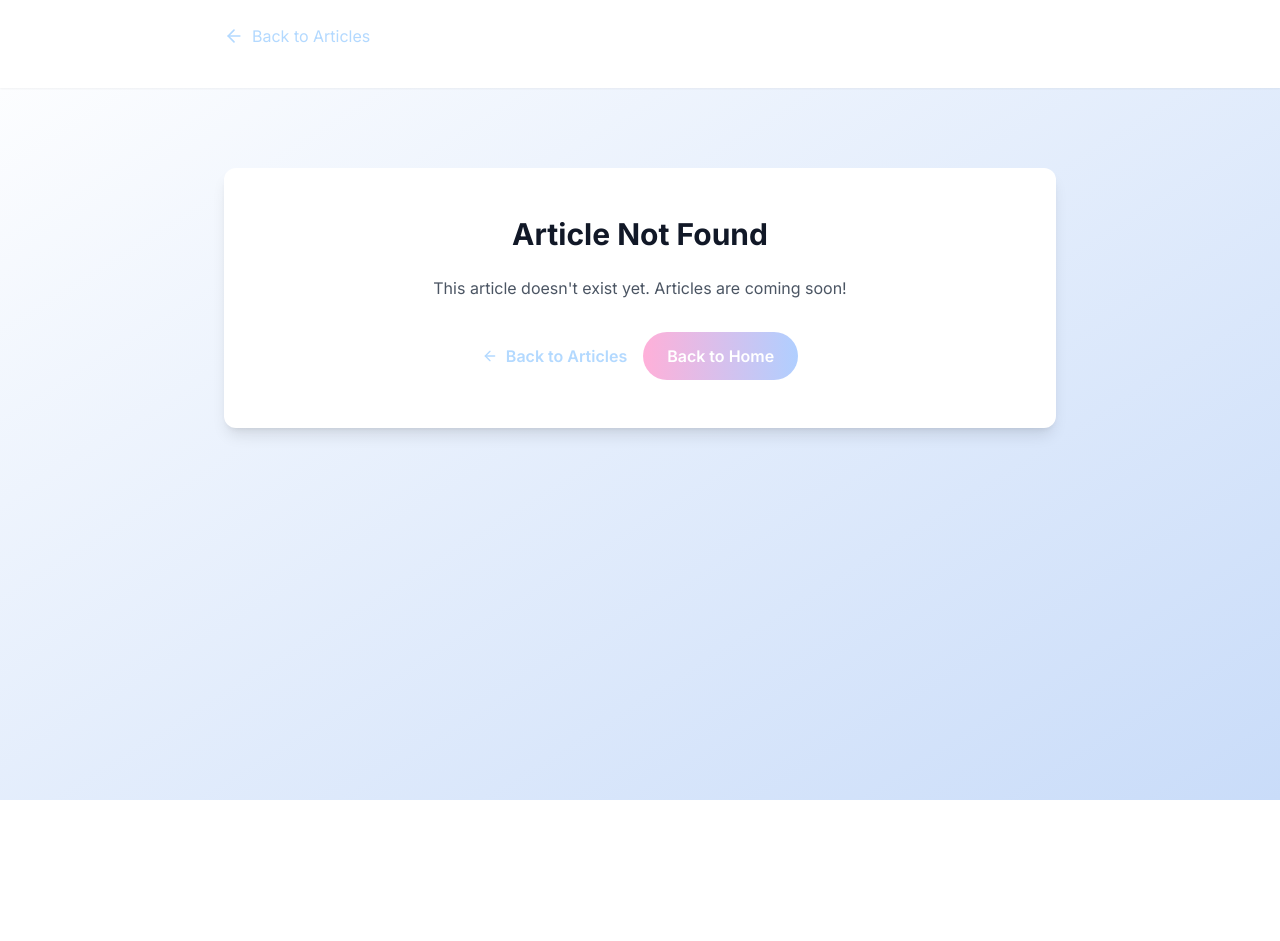
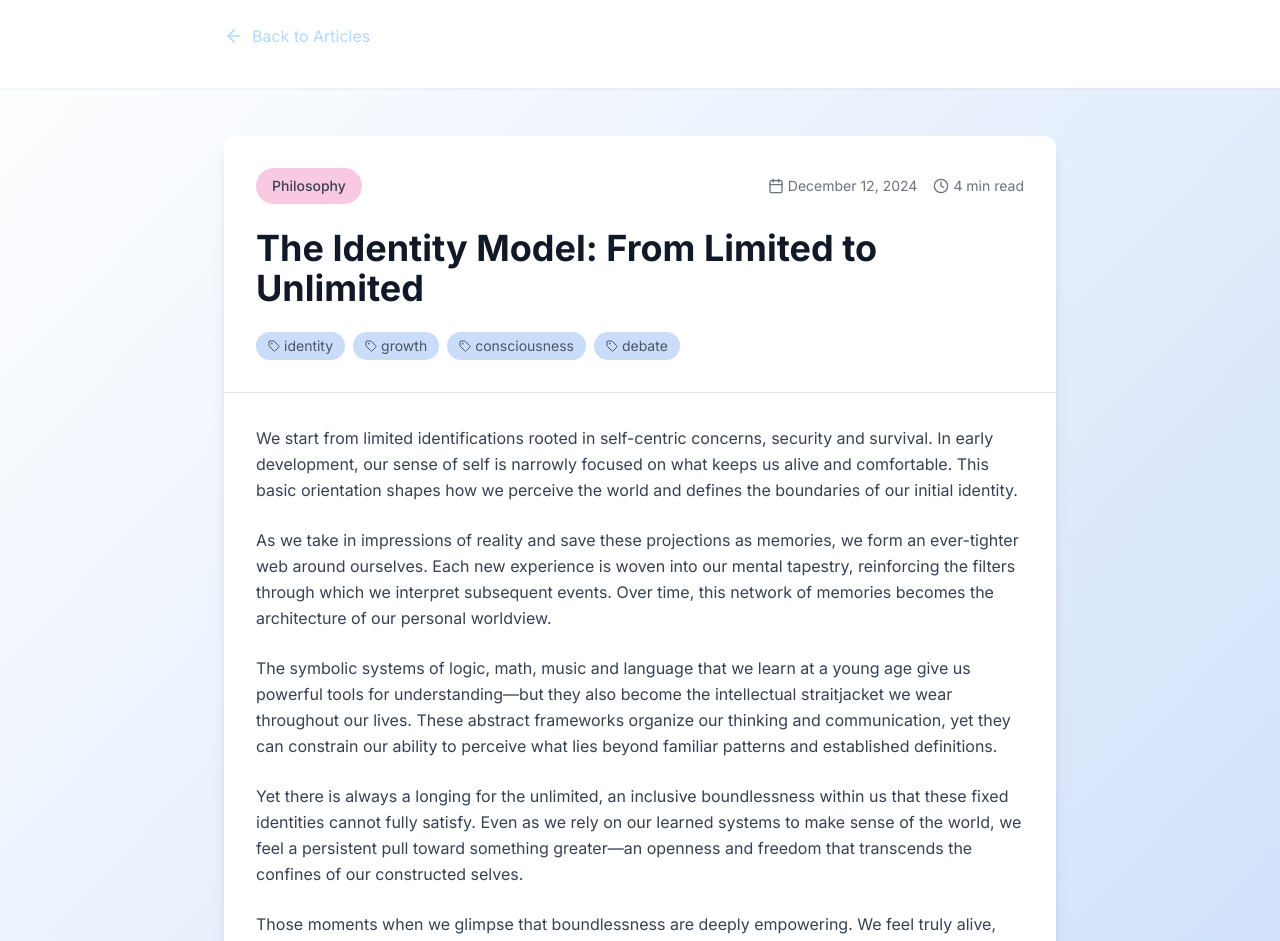
Before and after one commit to kaushalbalagurusamy/project-lantern, a React (Vite) app: page /article/1 in a window 1280 px wide. Before the commit this address had no page. Shown: the top 941 px of the page. Before the commit the page ends 800 px from the top, so only its background shows below. Built offline with nearby package versions, Linux system fonts and the light colour scheme.

Commit message:
Add first article
Added the article "The Identity Model: From Limited to Unlimited" to the articles section.

```diff
--- a/src/components/Blog.tsx
+++ b/src/components/Blog.tsx
@@ -4,7 +4,17 @@ import { Calendar } from 'lucide-react';
 import { Link } from 'react-router-dom';
 
 const Blog = () => {
-  const blogPosts: any[] = [];
+  const blogPosts = [
+    {
+      id: "1",
+      title: "The Identity Model: From Limited to Unlimited",
+      excerpt: "We start from limited identifications rooted in self-centric concerns, security and survival. Explore the journey of growth from constrained identity to boundless possibility.",
+      date: "December 12, 2024",
+      readTime: "4 min read",
+      category: "Philosophy",
+      tags: ["identity", "growth", "consciousness", "debate"]
+    }
+  ];
 
   return (
     <section id="insights" className="py-20 px-4 sm:px-6 lg:px-8 bg-gradient-to-br from-white to-pastel-blue-light">
@@ -17,10 +27,58 @@ const Blog = () => {
           <div className="w-24 h-1 bg-gradient-to-r from-pastel-pink to-pastel-blue mx-auto rounded-full mt-6"></div>
         </div>
 
-        <div className="text-center py-12">
-          <p className="text-gray-600 text-lg mb-6">Articles coming soon!</p>
-          <p className="text-gray-500">Check back later for the latest insights on debate coaching and techniques.</p>
-        </div>
+        {blogPosts.length === 0 ? (
+          <div className="text-center py-12">
+            <p className="text-gray-600 text-lg mb-6">Articles coming soon!</p>
+            <p className="text-gray-500">Check back later for the latest insights on debate coaching and techniques.</p>
+          </div>
+        ) : (
+          <div className="grid md:grid-cols-2 lg:grid-cols-2 gap-8">
+            {blogPosts.map(post => (
+              <article key={post.id} className="bg-white rounded-xl shadow-lg hover:shadow-xl transition-all duration-300 transform hover:scale-105 overflow-hidden">
+                <div className="p-6">
+                  <div className="flex items-center justify-between mb-4">
+                    <span className="px-3 py-1 bg-pastel-pink-light text-gray-700 rounded-full text-sm font-medium">
+                      {post.category}
+                    </span>
+                    <div className="flex items-center text-gray-500 text-sm">
+                      <Calendar className="w-4 h-4 mr-1" />
+                      {post.date}
+                    </div>
+                  </div>
+
+                  <h3 className="text-xl font-bold text-gray-900 mb-3 leading-tight hover:text-pastel-blue transition-colors duration-200">
+                    <Link to={`/article/${post.id}`} className="hover:underline">
+                      {post.title}
+                    </Link>
+                  </h3>
+
+                  <p className="text-gray-600 mb-4 leading-relaxed">
+                    {post.excerpt}
+                  </p>
+
+                  <div className="flex flex-wrap gap-2 mb-4">
+                    {post.tags.slice(0, 2).map(tag => (
+                      <span key={tag} className="text-xs bg-pastel-blue-light text-gray-600 px-2 py-1 rounded">
+                        {tag}
+                      </span>
+                    ))}
+                  </div>
+
+                  <div className="flex items-center justify-between">
+                    <span className="text-sm text-gray-500">{post.readTime}</span>
+                    <Link
+                      to={`/article/${post.id}`}
+                      className="text-pastel-blue hover:text-pastel-pink font-semibold transition-colors duration-200"
+                    >
+                      Read More →
+                    </Link>
+                  </div>
+                </div>
+              </article>
+            ))}
+          </div>
+        )}
 
         <div className="text-center mt-12">
           <Link
--- a/src/pages/Articles.tsx
+++ b/src/pages/Articles.tsx
@@ -7,8 +7,31 @@ import { Input } from '@/components/ui/input';
 const Articles = () => {
   const [searchQuery, setSearchQuery] = useState('');
 
-  // Empty articles array - ready for real content
-  const allBlogPosts: any[] = [];
+  // Article data
+  const allBlogPosts = [
+    {
+      id: "1",
+      title: "The Identity Model: From Limited to Unlimited",
+      excerpt: "We start from limited identifications rooted in self-centric concerns, security and survival. Explore the journey of growth from constrained identity to boundless possibility.",
+      date: "December 12, 2024",
+      readTime: "4 min read",
+      category: "Philosophy",
+      tags: ["identity", "growth", "consciousness", "debate"],
+      content: `We start from limited identifications rooted in self-centric concerns, security and survival. In early development, our sense of self is narrowly focused on what keeps us alive and comfortable. This basic orientation shapes how we perceive the world and defines the boundaries of our initial identity.
+
+As we take in impressions of reality and save these projections as memories, we form an ever-tighter web around ourselves. Each new experience is woven into our mental tapestry, reinforcing the filters through which we interpret subsequent events. Over time, this network of memories becomes the architecture of our personal worldview.
+
+The symbolic systems of logic, math, music and language that we learn at a young age give us powerful tools for understanding—but they also become the intellectual straitjacket we wear throughout our lives. These abstract frameworks organize our thinking and communication, yet they can constrain our ability to perceive what lies beyond familiar patterns and established definitions.
+
+Yet there is always a longing for the unlimited, an inclusive boundlessness within us that these fixed identities cannot fully satisfy. Even as we rely on our learned systems to make sense of the world, we feel a persistent pull toward something greater—an openness and freedom that transcends the confines of our constructed selves.
+
+Those moments when we glimpse that boundlessness are deeply empowering. We feel truly alive, liberated from the narrow web of our habitual perceptions. In those flashes of expansive awareness, we sense the potential for growth beyond any single identity.
+
+For many people, questioning formative assumptions through debate provides a taste of this experience. Challenging our own glossaries and those of others forces us to step outside our comfort zones and explore new conceptual territory.
+
+This is the process of growth: a continual movement from limited to unlimited. By confronting and expanding the boundaries of our identities, we open ourselves to ever-larger bubbles of possibility.`
+    }
+  ];
 
   // Filter articles based on search query
   const filteredArticles = useMemo(() => {
@@ -61,24 +84,7 @@ const Articles = () => {
           )}
         </div>
 
-        {/* Articles Grid or Empty State */}
-        {allBlogPosts.length === 0 ? (
-          <div className="text-center py-20">
-            <div className="max-w-md mx-auto">
-              <h3 className="text-2xl font-bold text-gray-900 mb-4">No Articles Yet</h3>
-              <p className="text-gray-600 mb-8">
-                Articles are coming soon! Check back later for the latest insights on debate coaching, techniques, and strategies.
-              </p>
-              <Link
-                to="/"
-                className="inline-flex items-center px-6 py-3 bg-gradient-to-r from-pastel-pink to-pastel-blue text-white rounded-full font-semibold hover:shadow-lg transition-all duration-300 transform hover:scale-105"
-              >
-                Back to Home
-              </Link>
-            </div>
-          </div>
-        ) : (
-          <>
+        {/* Articles Grid */}
         <div className="grid md:grid-cols-2 lg:grid-cols-3 gap-8">
           {filteredArticles.map(post => (
             <article key={post.id} className="bg-white rounded-xl shadow-lg hover:shadow-xl transition-all duration-300 transform hover:scale-105 overflow-hidden">
@@ -136,8 +142,6 @@ const Articles = () => {
             </button>
           </div>
         )}
-          </>
-        )}
       </div>
     </div>
   );
--- a/src/pages/FullArticle.tsx
+++ b/src/pages/FullArticle.tsx
@@ -1,16 +1,38 @@
 
 import React from 'react';
 import { Link, useParams } from 'react-router-dom';
-import { ArrowLeft } from 'lucide-react';
+import { ArrowLeft, Calendar, Clock, Tag } from 'lucide-react';
 
 const FullArticle = () => {
   const { id } = useParams<{ id: string }>();
 
-  // Empty articles object - ready for real content
-  const articles: Record<string, any> = {};
+  // Article data
+  const articles = {
+    "1": {
+      title: "The Identity Model: From Limited to Unlimited",
+      content: `We start from limited identifications rooted in self-centric concerns, security and survival. In early development, our sense of self is narrowly focused on what keeps us alive and comfortable. This basic orientation shapes how we perceive the world and defines the boundaries of our initial identity.
+
+As we take in impressions of reality and save these projections as memories, we form an ever-tighter web around ourselves. Each new experience is woven into our mental tapestry, reinforcing the filters through which we interpret subsequent events. Over time, this network of memories becomes the architecture of our personal worldview.
+
+The symbolic systems of logic, math, music and language that we learn at a young age give us powerful tools for understanding—but they also become the intellectual straitjacket we wear throughout our lives. These abstract frameworks organize our thinking and communication, yet they can constrain our ability to perceive what lies beyond familiar patterns and established definitions.
+
+Yet there is always a longing for the unlimited, an inclusive boundlessness within us that these fixed identities cannot fully satisfy. Even as we rely on our learned systems to make sense of the world, we feel a persistent pull toward something greater—an openness and freedom that transcends the confines of our constructed selves.
+
+Those moments when we glimpse that boundlessness are deeply empowering. We feel truly alive, liberated from the narrow web of our habitual perceptions. In those flashes of expansive awareness, we sense the potential for growth beyond any single identity.
+
+For many people, questioning formative assumptions through debate provides a taste of this experience. Challenging our own glossaries and those of others forces us to step outside our comfort zones and explore new conceptual territory.
+
+This is the process of growth: a continual movement from limited to unlimited. By confronting and expanding the boundaries of our identities, we open ourselves to ever-larger bubbles of possibility.`,
+      date: "December 12, 2024",
+      readTime: "4 min read",
+      category: "Philosophy",
+      tags: ["identity", "growth", "consciousness", "debate"]
+    }
+  };
 
   const article = articles[id as keyof typeof articles];
 
+  if (!article) {
     return (
       <div className="min-h-screen bg-gradient-to-br from-white to-pastel-blue-light">
         {/* Header */}
@@ -29,7 +51,7 @@ const FullArticle = () => {
             <div className="p-12 text-center">
               <h1 className="text-3xl font-bold text-gray-900 mb-6">Article Not Found</h1>
               <p className="text-gray-600 mb-8">
-              This article doesn't exist yet. Articles are coming soon!
+                This article doesn't exist.
               </p>
               <div className="flex items-center justify-center space-x-4">
                 <Link
@@ -51,6 +73,85 @@ const FullArticle = () => {
         </div>
       </div>
     );
+  }
+
+  return (
+    <div className="min-h-screen bg-gradient-to-br from-white to-pastel-blue-light">
+      {/* Header */}
+      <div className="bg-white shadow-sm">
+        <div className="max-w-4xl mx-auto px-4 sm:px-6 lg:px-8 py-6">
+          <Link to="/articles" className="flex items-center text-pastel-blue hover:text-pastel-pink transition-colors duration-200 mb-4">
+            <ArrowLeft className="w-5 h-5 mr-2" />
+            Back to Articles
+          </Link>
+        </div>
+      </div>
+
+      {/* Article Content */}
+      <div className="max-w-4xl mx-auto px-4 sm:px-6 lg:px-8 py-12">
+        <article className="bg-white rounded-xl shadow-lg overflow-hidden">
+          {/* Article Header */}
+          <div className="p-8 border-b border-gray-200">
+            <div className="flex items-center justify-between mb-6">
+              <span className="px-4 py-2 bg-pastel-pink-light text-gray-700 rounded-full text-sm font-medium">
+                {article.category}
+              </span>
+              <div className="flex items-center space-x-4 text-gray-500 text-sm">
+                <div className="flex items-center">
+                  <Calendar className="w-4 h-4 mr-1" />
+                  {article.date}
+                </div>
+                <div className="flex items-center">
+                  <Clock className="w-4 h-4 mr-1" />
+                  {article.readTime}
+                </div>
+              </div>
+            </div>
+
+            <h1 className="text-3xl md:text-4xl font-bold text-gray-900 mb-6 leading-tight">
+              {article.title}
+            </h1>
+
+            <div className="flex flex-wrap gap-2">
+              {article.tags.map(tag => (
+                <span key={tag} className="flex items-center text-sm bg-pastel-blue-light text-gray-600 px-3 py-1 rounded-full">
+                  <Tag className="w-3 h-3 mr-1" />
+                  {tag}
+                </span>
+              ))}
+            </div>
+          </div>
+
+          {/* Article Body */}
+          <div className="p-8">
+            <div className="prose prose-lg max-w-none">
+              {article.content.split('\n\n').map((paragraph, index) => (
+                <p key={index} className="text-gray-700 leading-relaxed mb-6">
+                  {paragraph}
+                </p>
+              ))}
+            </div>
+          </div>
+
+          {/* Article Footer */}
+          <div className="p-8 bg-gray-50 border-t border-gray-200">
+            <div className="flex items-center justify-between">
+              <Link
+                to="/articles"
+                className="flex items-center text-pastel-blue hover:text-pastel-pink font-semibold transition-colors duration-200"
+              >
+                <ArrowLeft className="w-4 h-4 mr-2" />
+                Back to Articles
+              </Link>
+              <div className="text-sm text-gray-500">
+                Published on {article.date}
+              </div>
+            </div>
+          </div>
+        </article>
+      </div>
+    </div>
+  );
 };
 
 export default FullArticle;
```
Lines whose indentation alone changed are shown as unchanged.
